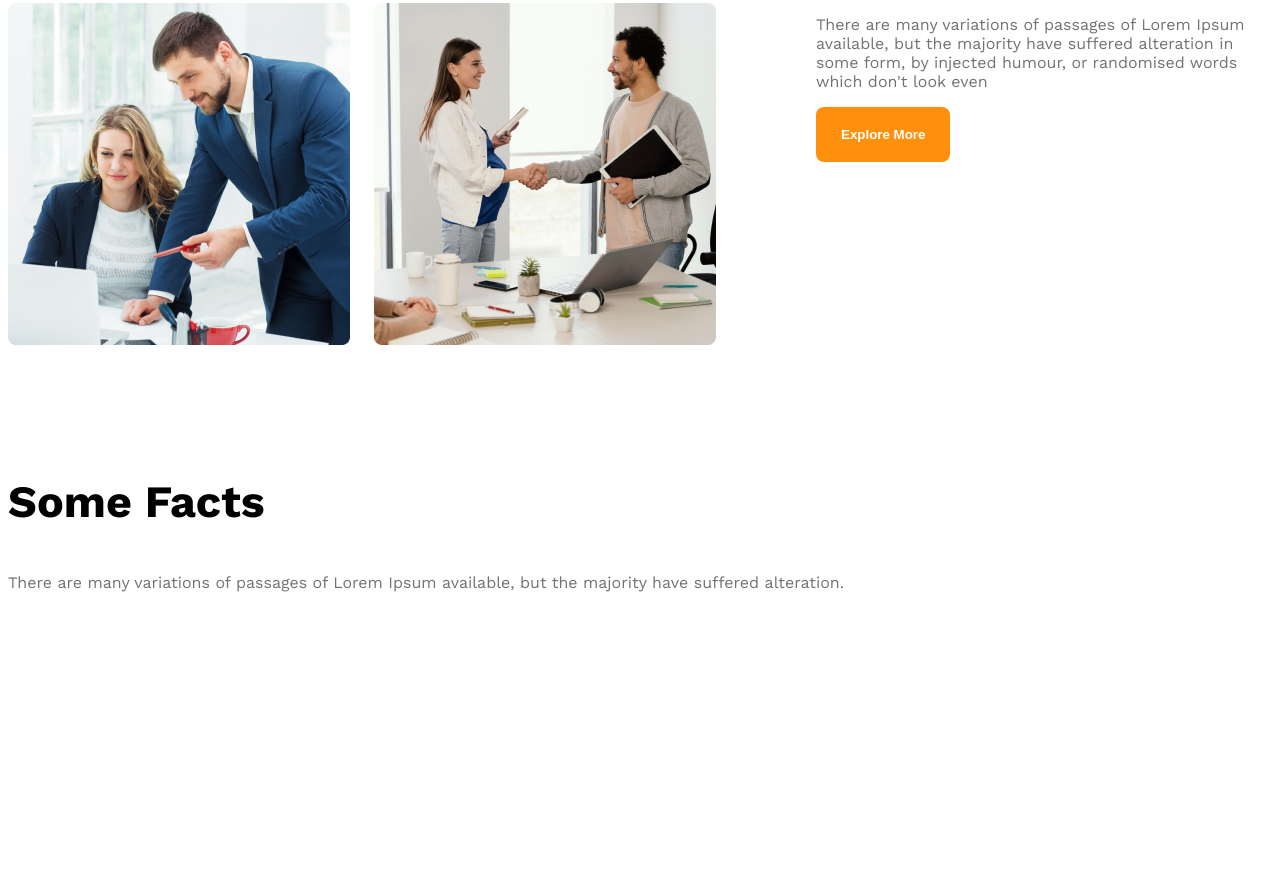
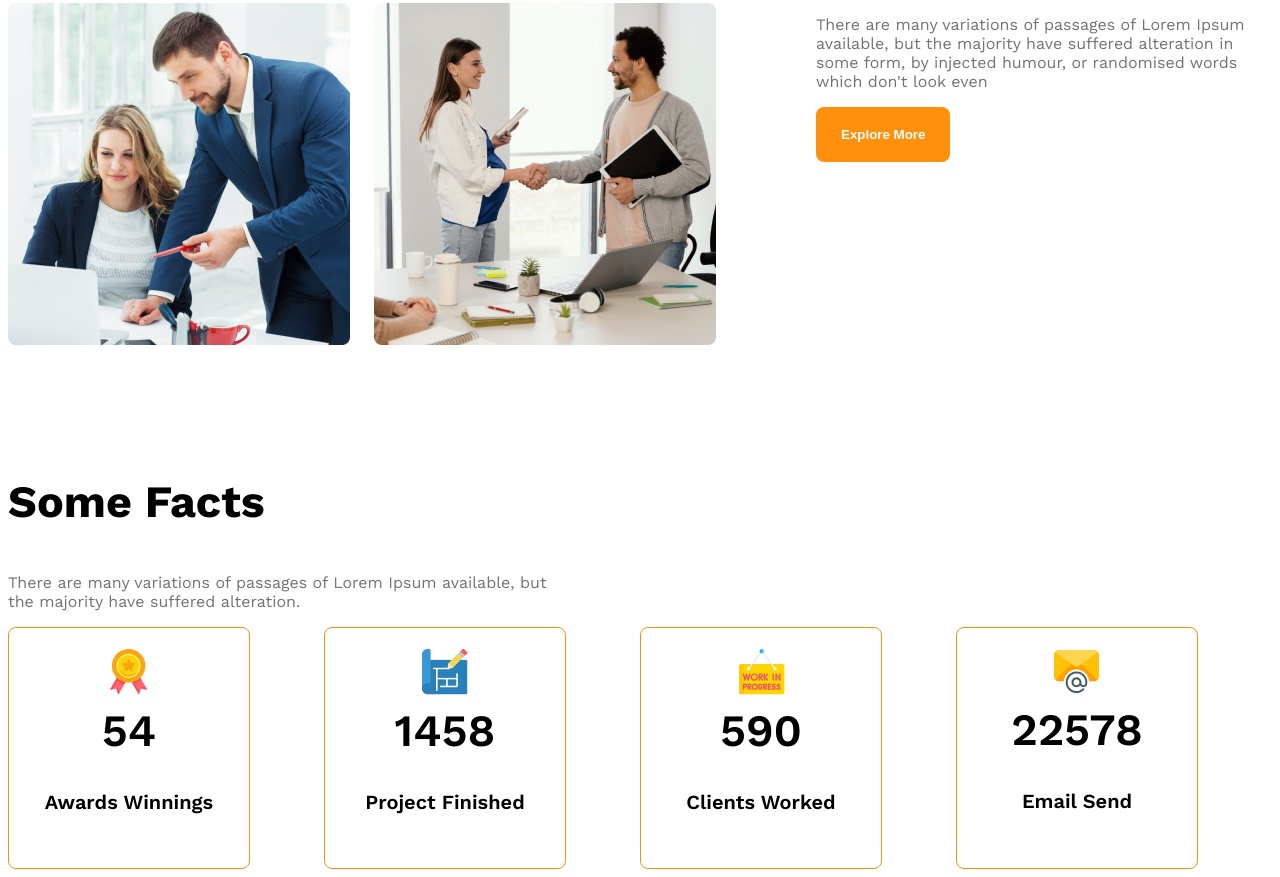
Before and after one commit to Esrat11/G3-Architects, a plain HTML site: page index.html in a window 1280 px wide. Shown: the part 1669-2546 px from the top of the page. Before the commit the page ends 2442 px from the top, so only its background shows below. Drawn offline with nearby package versions, Linux system fonts and the light colour scheme.

Commit message:
facts image resposive done

```diff
--- a/index.html
+++ b/index.html
@@ -47,27 +47,35 @@
         <!-- Some facts -->
         <section>
             <h3 class="Section-title">Some Facts</h3>
-            <p class="text-light-gray">There are many variations of passages of Lorem Ipsum available, but the majority have suffered alteration.</p>
+            <p class="text-light-gray fact-description">There are many variations of passages of Lorem Ipsum available, but the majority have suffered alteration.</p>
             <div class="facts-container">
-                <div class="fact">
-                    <img src="" alt="" class="fact-icon">
-                    <h4 class="fact-number"></h4>
-                    <h5 class="fact-name"></h5>
+                <div class="fact-card display-flex">
+                    <div>
+                    <img src="assets/icons/ribon.png" alt="" class="fact-icon">
+                    <h4 class="fact-number">54</h4>
+                    <h5 class="fact-name">Awards Winnings</h5>
+                    </div>
                 </div>
-                <div class="fact">
-                    <img src="" alt="" class="fact-icon">
-                    <h4 class="fact-number"></h4>
-                    <h5 class="fact-name"></h5>
+                <div class="fact-card display-flex">
+                   <div>
+                    <img src="assets/icons/projects.png" alt="" class="fact-icon">
+                    <h4 class="fact-number">1458</h4>
+                    <h5 class="fact-name">Project Finished</h5>
+                   </div>
                 </div>
-                <div class="fact">
-                    <img src="" alt="" class="fact-icon">
-                    <h4 class="fact-number"></h4>
-                    <h5 class="fact-name"></h5>
+                <div class="fact-card display-flex">
+                    <div>
+                        <img src="assets/icons/customers.png" alt="" class="fact-icon">
+                    <h4 class="fact-number">590</h4>
+                    <h5 class="fact-name">Clients Worked</h5>
+                    </div>
                 </div>
-                <div class="fact">
-                    <img src="" alt="" class="fact-icon">
-                    <h4 class="fact-number"></h4>
-                    <h5 class="fact-name"></h5>
+                <div class="fact-card display-flex">
+                   <div>
+                    <img src="assets/icons/email.png" alt="" class="fact-icon">
+                    <h4 class="fact-number">22578</h4>
+                    <h5 class="fact-name">Email Send</h5>
+                   </div>
                 </div>
             </div>
         </section>
--- a/styles/styles.css
+++ b/styles/styles.css
@@ -100,6 +100,33 @@ main > section {
 #quicklist{
     font-weight: 500;
 }
+/* facts related styles */
+.facts-container{
+    display: grid;
+    grid-template-columns: repeat(4, 1fr);
+}
+.fact-card{
+    border: 1px solid #FF900E;
+    width: 240px;
+    height: 240px;
+    border-radius: 8px;
+    text-align: center;
+    justify-content: center;
+    align-items: center;
+}
+.fact-number{
+    font-size: 2.8rem;
+    font-weight: 600;
+    margin-top: 5px;
+    margin-bottom: 10px;
+}
+.fact-name{
+    font-size: 1.25rem;
+    font-weight: 600;
+}
+.fact-description{
+    max-width: 540px;
+}
 /* responsive styles */
 @media screen and (max-width: 576px) {
     .navbar, .nav-links, .teams{
```
